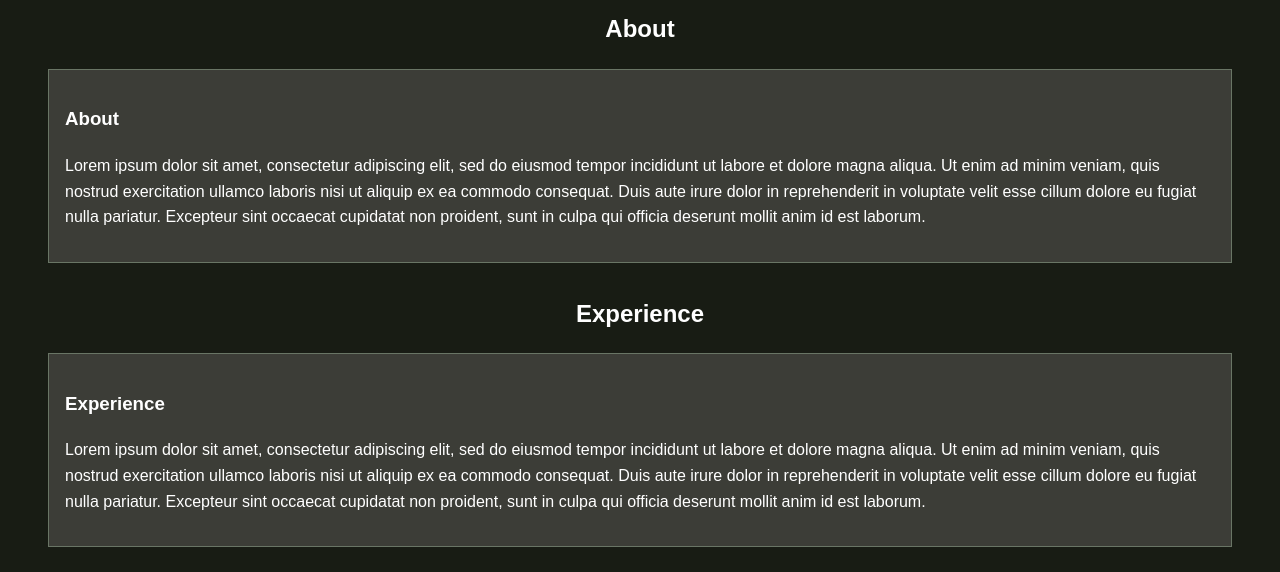
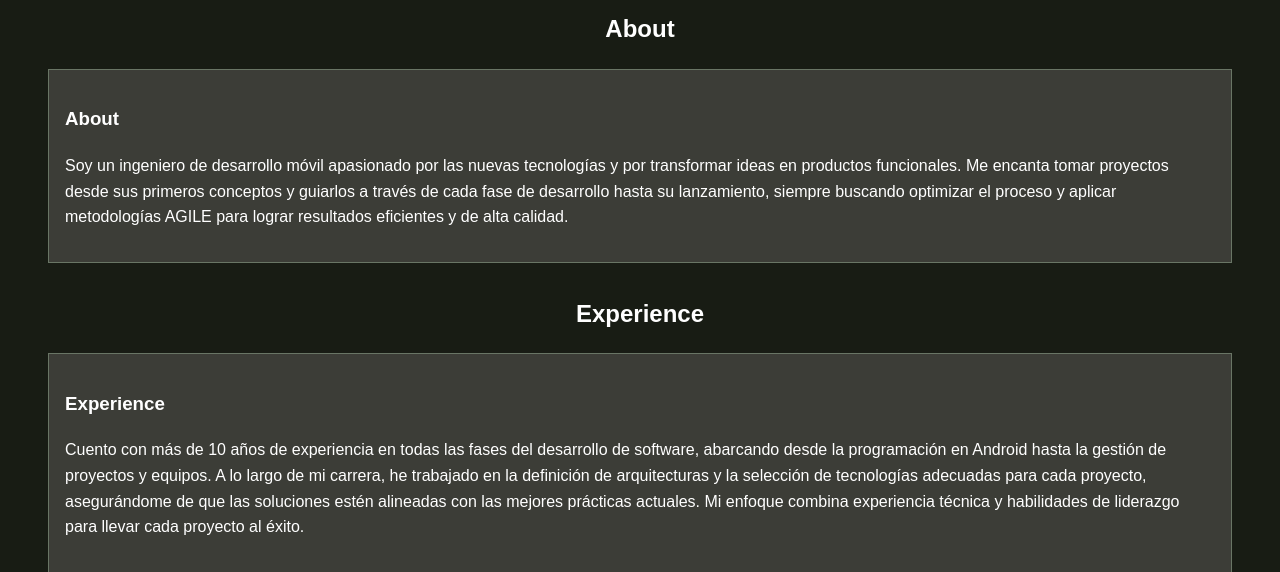
Before and after one commit to dferrandezsanchez/dferrandesanchez.github.io, a plain HTML site: page index.html in a window 1280 px wide. Shown: the part 424-996 px from the top of the page. Drawn offline with Linux system fonts and the light colour scheme.

Commit message:
About and experience preview

```diff
--- a/index.html
+++ b/index.html
@@ -16,14 +16,14 @@
         <h2>About</h2>
         <div class="project">
             <h3>About</h3>
-            <p>Lorem ipsum dolor sit amet, consectetur adipiscing elit, sed do eiusmod tempor incididunt ut labore et dolore magna aliqua. Ut enim ad minim veniam, quis nostrud exercitation ullamco laboris nisi ut aliquip ex ea commodo consequat. Duis aute irure dolor in reprehenderit in voluptate velit esse cillum dolore eu fugiat nulla pariatur. Excepteur sint occaecat cupidatat non proident, sunt in culpa qui officia deserunt mollit anim id est laborum.</p>
+            <p>Soy un ingeniero de desarrollo móvil apasionado por las nuevas tecnologías y por transformar ideas en productos funcionales. Me encanta tomar proyectos desde sus primeros conceptos y guiarlos a través de cada fase de desarrollo hasta su lanzamiento, siempre buscando optimizar el proceso y aplicar metodologías AGILE para lograr resultados eficientes y de alta calidad.</p>
         </div>
     </section>
     <section id="experience" class="body-section">
         <h2>Experience</h2>
         <div class="project">
             <h3>Experience</h3>
-            <p>Lorem ipsum dolor sit amet, consectetur adipiscing elit, sed do eiusmod tempor incididunt ut labore et dolore magna aliqua. Ut enim ad minim veniam, quis nostrud exercitation ullamco laboris nisi ut aliquip ex ea commodo consequat. Duis aute irure dolor in reprehenderit in voluptate velit esse cillum dolore eu fugiat nulla pariatur. Excepteur sint occaecat cupidatat non proident, sunt in culpa qui officia deserunt mollit anim id est laborum.</p>
+            <p>Cuento con más de 10 años de experiencia en todas las fases del desarrollo de software, abarcando desde la programación en Android hasta la gestión de proyectos y equipos. A lo largo de mi carrera, he trabajado en la definición de arquitecturas y la selección de tecnologías adecuadas para cada proyecto, asegurándome de que las soluciones estén alineadas con las mejores prácticas actuales. Mi enfoque combina experiencia técnica y habilidades de liderazgo para llevar cada proyecto al éxito.</p>
         </div>
     </section>
     <section id="projects" class="body-section">
```
